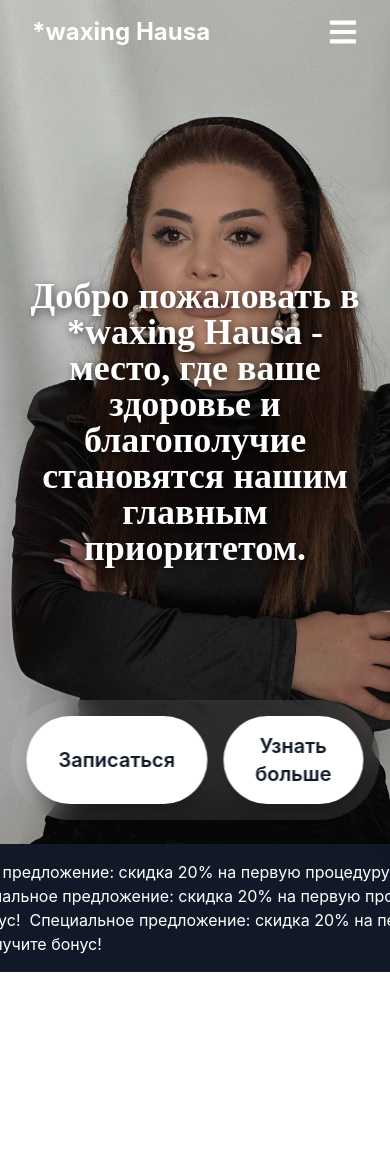
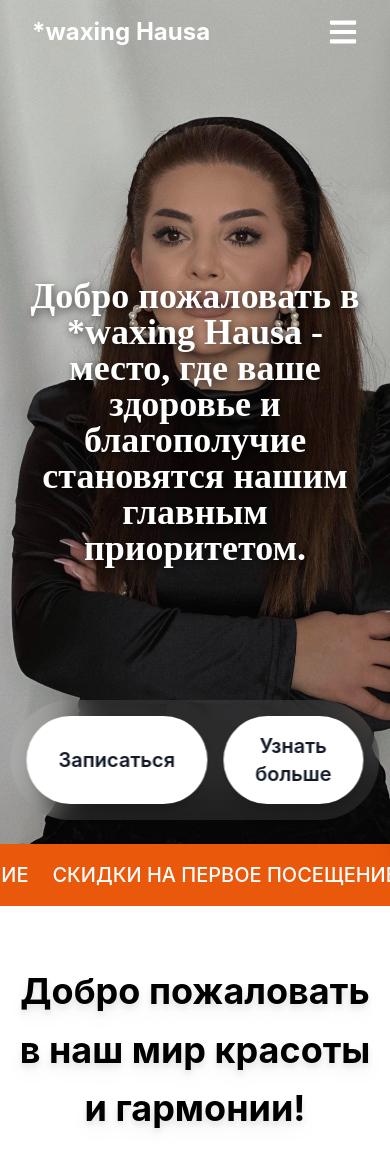
Before and after one commit to saydullayev-d/waxing_hausa, a React (Create React App) app: page / in a window 390 px wide. Shown: the top 1170 px of the page. Before the commit the page ends 972 px from the top, so only its background shows below. Built offline with nearby package versions, Linux system fonts and the light colour scheme.

Commit message:
add welcome section

```diff
--- a/src/App.js
+++ b/src/App.js
@@ -3,6 +3,7 @@ import React from 'react';
 import Navbar from './components/Header/Header.js';
 import HeroSection from './components/HeroSection/HeroSection.js';
 import MarqueeSection from './components/MarqueeSection/MarqueeSection.js';
+import WelcomeSection from './components/WelcomeSection/WelcomeSection.js';
 
 function App() {
   return (
@@ -12,6 +13,7 @@ function App() {
       <Navbar />
       <HeroSection />
       <MarqueeSection />
+      <WelcomeSection />
     </div>
   );
 }
--- a/src/components/MarqueeSection/MarqueeSection.css
+++ b/src/components/MarqueeSection/MarqueeSection.css
@@ -1,23 +1,33 @@
 .marquee {
   display: flex;
-    width: 200%; /* Double width to allow seamless looping */
-    animation: marquee 20s linear infinite;
+  width: 100%;
+  overflow: hidden;
 }
 
-  .marquee-text {
-    white-space: nowrap; /* Prevents text from wrapping */
+.marquee-content {
+  display: flex;
+  white-space: nowrap; /* Текст не переносится на новую строку */
+  animation: marquee 20s linear infinite; /* 20s - скорость, можно настроить */
+  font-size: 1.25rem; /* Размер текста */
+  font-weight: 500; /* Средняя толщина шрифта */
 }
 
+/* Стили для span внутри marquee-content */
+.marquee-content span {
+  margin-right: 1.5rem; /* Отступ между сообщениями */
+}
+
+/* Анимация для бесконечного движения */
 @keyframes marquee {
   0% {
     transform: translateX(0);
   }
   100% {
-      transform: translateX(-50%); /* Moves half the width for seamless looping */
+    transform: translateX(-50%); /* Смещаем только на половину, так как контент дублируется */
   }
 }
 
-  /* Optional: Pause animation on hover */
-  .marquee:hover {
+/* Пауза при наведении (опционально) */
+.marquee:hover .marquee-content {
   animation-play-state: paused;
 }
--- a/src/components/MarqueeSection/MarqueeSection.js
+++ b/src/components/MarqueeSection/MarqueeSection.js
@@ -2,19 +2,21 @@ import React from "react";
 import "./MarqueeSection.css";
 
 const MarqueeSection = () => {
+  // Определяем текст, который будет повторяться
+  const marqueeText = "СКИДКИ НА ПЕРВОЕ ПОСЕЩЕНИЕ";
+
   return (
-    <section className="w-full bg-gray-900 text-white py-4 overflow-hidden">
+    <section className="w-full bg-orange-600 text-white py-4 overflow-hidden">
       <div className="marquee">
         <div className="marquee-content">
-          <span>
-            Специальное предложение: скидка 20% на первую процедуру! Запишитесь сегодня и получите бонус! &nbsp;
-          </span>
-          <span>
-            Специальное предложение: скидка 20% на первую процедуру! Запишитесь сегодня и получите бонус! &nbsp;
-          </span>
-          <span>
-            Специальное предложение: скидка 20% на первую процедуру! Запишитесь сегодня и получите бонус! &nbsp;
-          </span>
+          {/* Повторяем текст несколько раз для плавного цикла */}
+          <span>{marqueeText}</span>
+          <span>{marqueeText}</span>
+          <span>{marqueeText}</span>
+          <span>{marqueeText}</span>
+          <span>{marqueeText}</span>
+          <span>{marqueeText}</span>
+
         </div>
       </div>
     </section>
--- /dev/null
+++ b/src/components/WelcomeSection/WelcomeSection.js
@@ -0,0 +1,17 @@
+import React from "react";
+
+const WelcomeSection = () =>{
+    return(
+        <section className="text-black relative h-screen w-full bg-cover bg-center flex flex-col justify-center items-center text-center">
+        <div className="relative z-10 flex flex-col items-center w-full max-w-4xl px-4 sm:px-6 h-full">
+
+        <h1 className="text-4xl sm:text-4xl md:text-5xl lg:text-6xl font-bold drop-shadow-lg leading-relaxed sm:leading-relaxed md:leading-relaxed mt-14 sm:mt-16 md:mt-20">
+            Добро пожаловать в наш мир красоты и гармонии!
+        </h1>
+
+        </div>
+        </section>
+    );
+}
+
+export default WelcomeSection;
```
Lines whose indentation alone changed are shown as unchanged.
